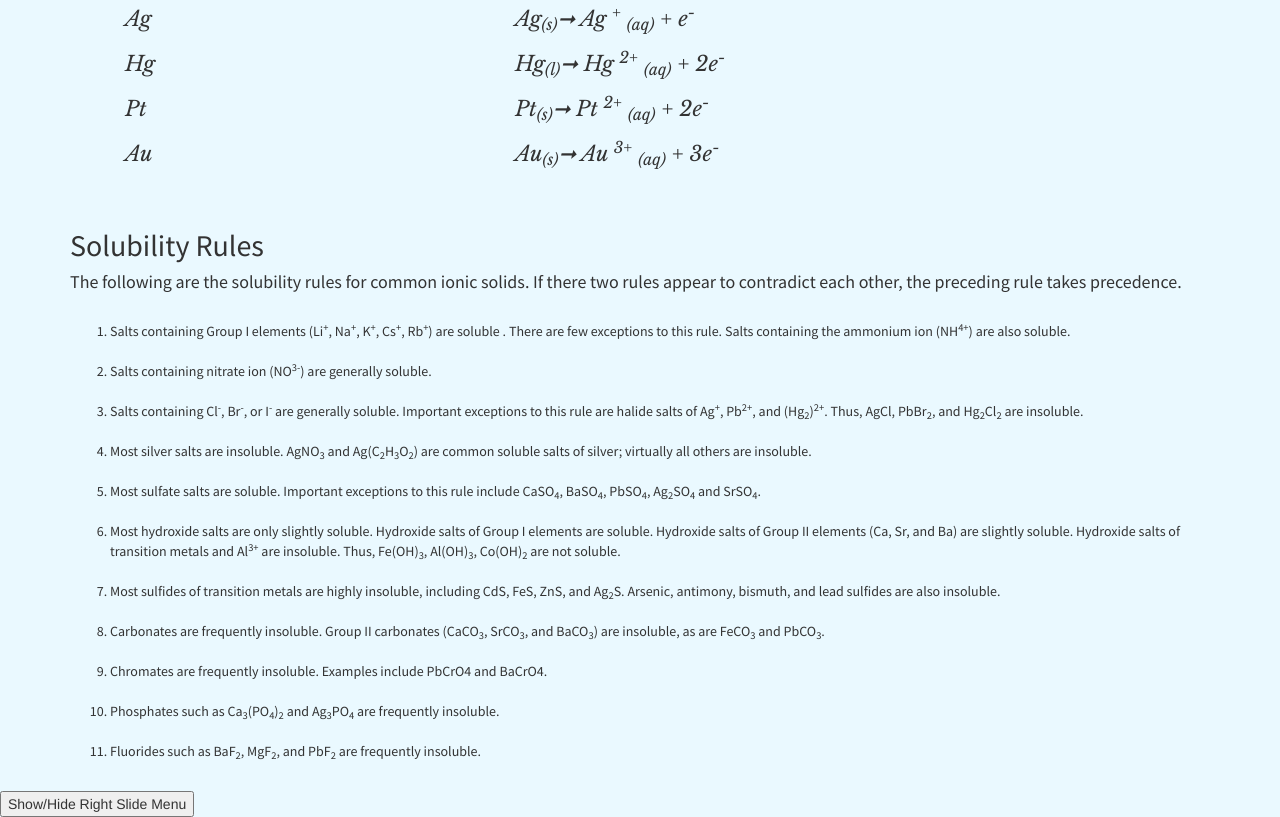
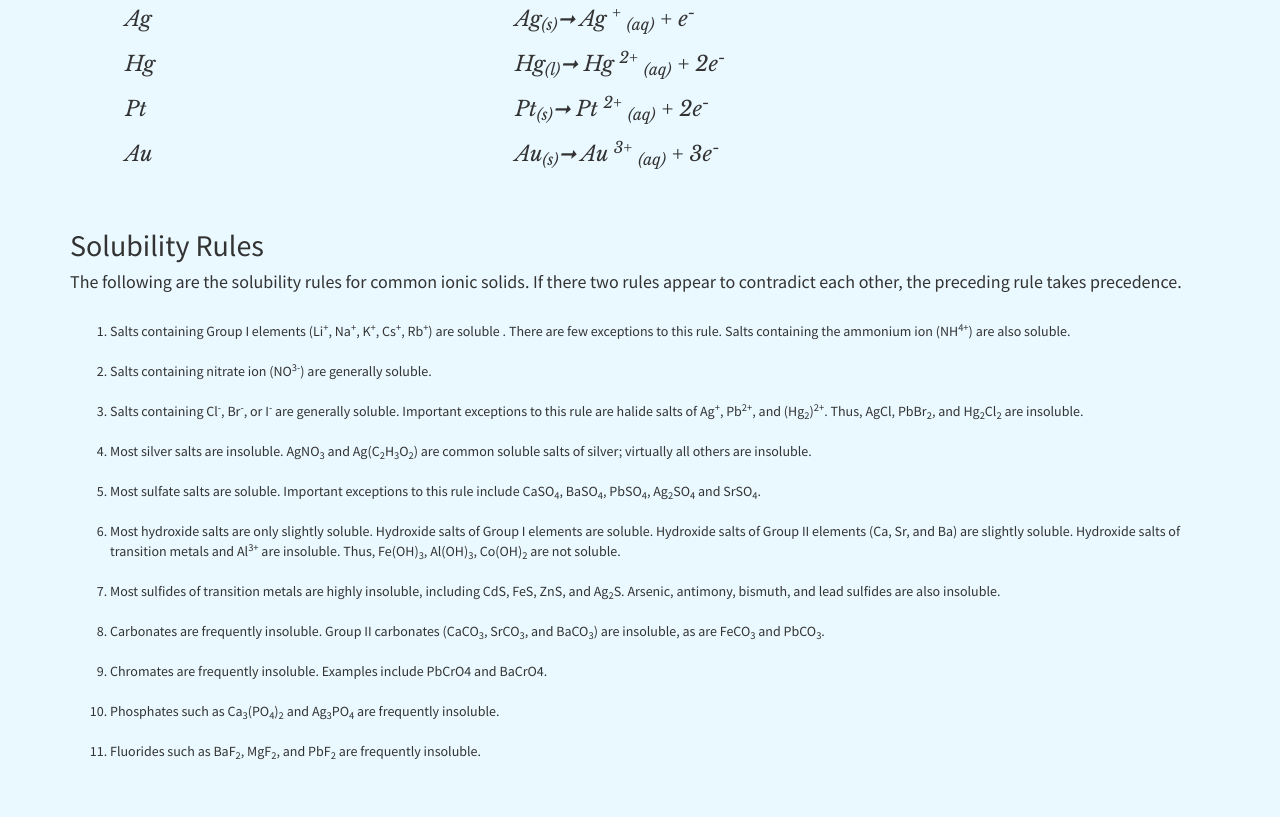
Before and after one commit to ericykim/Chemistry-Website-Design-, a plain HTML site: page index.html in a window 1280 px wide. Shown: the part 1986-2803 px from the top of the page. After the commit the page ends 2777 px from the top, so only its background shows below. Drawn offline with nearby package versions, Linux system fonts and the light colour scheme.

Commit message:
removed button

```diff
--- a/index.html
+++ b/index.html
@@ -222,7 +222,7 @@
 	</ol>
 		</div>
 	</div>
-	<button id="showRight">Show/Hide Right Slide Menu</button>
+
 	<div class="footer"></div>
   <script src="js/classie.js"></script>
 	<script src="http://ajax.googleapis.com/ajax/libs/jquery/1.11.2/jquery.min.js"></script>
```
